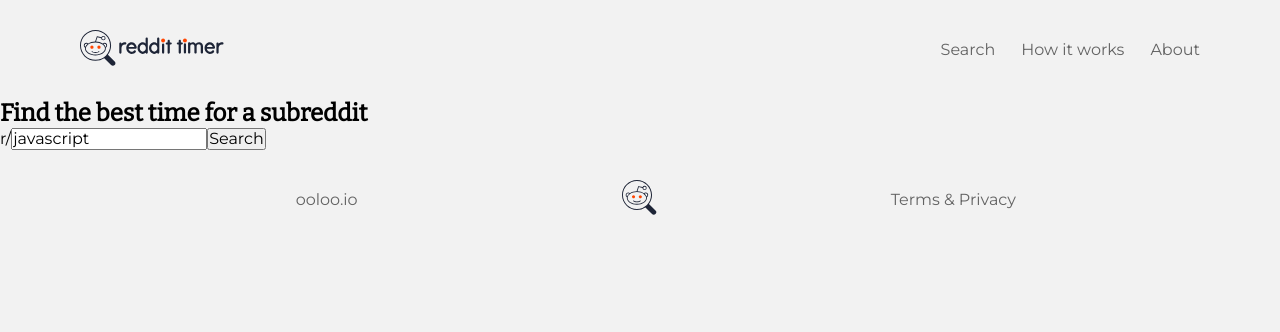
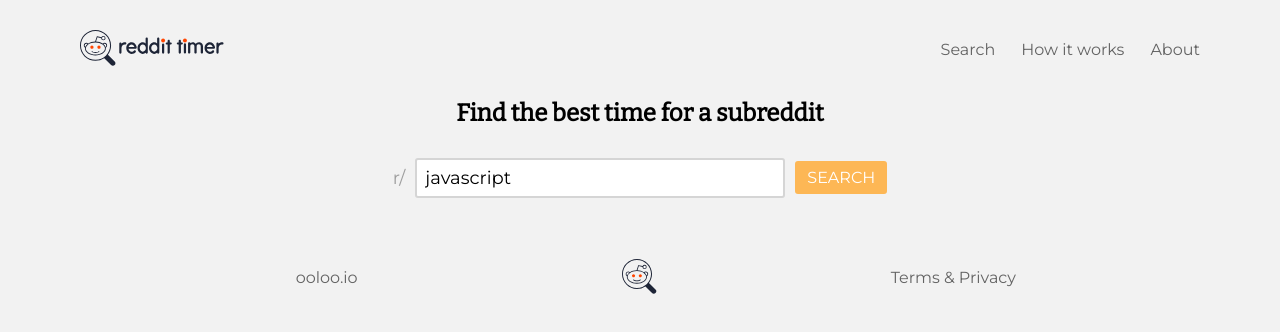
Before and after one commit to ooloo-io/reddit-timer-react-AjeaSmith, a React (Create React App) app: page /search/javascript in a window 1280 px wide. Shown: the top 332 px of the page. Built offline with nearby package versions, Linux system fonts and the light colour scheme.

Commit message:
added form styles

```diff
--- a/src/components/Search/Search.js
+++ b/src/components/Search/Search.js
@@ -1,8 +1,8 @@
 import React, { useState } from 'react';
-
+import * as S from './Search.style';
 /* eslint-disable react/prop-types */
+/* eslint-disable jsx-a11y/label-has-associated-control */
 const Search = ({ history }) => {
-  console.log(history);
   const [value, setValue] = useState('javascript');
   const onInputChange = (event) => {
     setValue(event.target.value);
@@ -12,24 +12,23 @@
     history.push(`/search/${value}`);
   };
   return (
-    <section>
+    <S.Wrapper>
       <h2>Find the best time for a subreddit</h2>
-      <form onSubmit={onSubmit}>
-        <div className="form-wrapper">
-          <label htmlFor="reddit">
+      <S.Form onSubmit={onSubmit}>
+        {/* eslint-disable-next-line jsx-a11y/label-has-associated-control */}
+        <S.FormLabel htmlFor="reddit">
           r/
-            <input
+          <S.FormInput
             value={value}
             id="reddit"
             name="reddit"
             type="text"
             onChange={onInputChange}
           />
-          </label>
-          <button type="submit">Search</button>
-        </div>
-      </form>
-    </section>
+        </S.FormLabel>
+        <S.FormButton type="submit">Search</S.FormButton>
+      </S.Form>
+    </S.Wrapper>
   );
 };
 
--- /dev/null
+++ b/src/components/Search/Search.style.js
@@ -0,0 +1,35 @@
+import styled from 'styled-components';
+
+export const Wrapper = styled.section`
+  display: flex;
+  flex-direction: column;
+  align-items: center;
+`;
+
+export const Form = styled.form`
+  display: flex;
+  align-items: center;
+`;
+
+export const FormInput = styled.input`
+  margin: 30px 10px;
+  padding: 8px;
+  width: 370px;
+  border: 2px solid #d5d5d5;
+  border-radius: 3px;
+`;
+
+export const FormLabel = styled.label`
+  color: #9e9e9e;
+  font-size: 18px;
+`;
+
+export const FormButton = styled.button`
+  background: #fdb755;
+  border: none;
+  height: 33px;
+  width: 92px;
+  text-transform: uppercase;
+  color: white;
+  border-radius: 3px;
+`;
```
Lines whose indentation alone changed are shown as unchanged.
